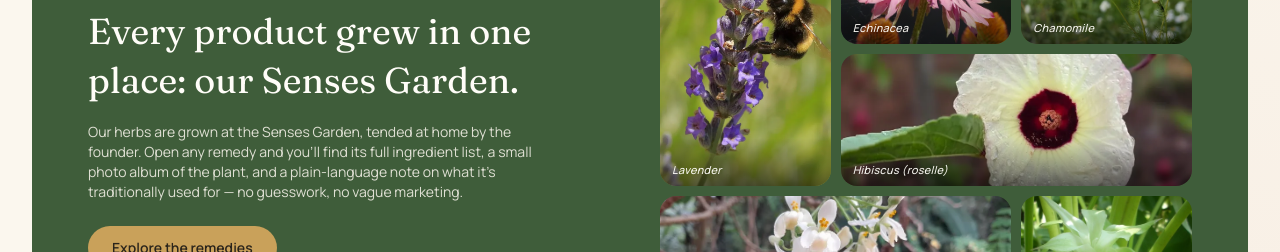
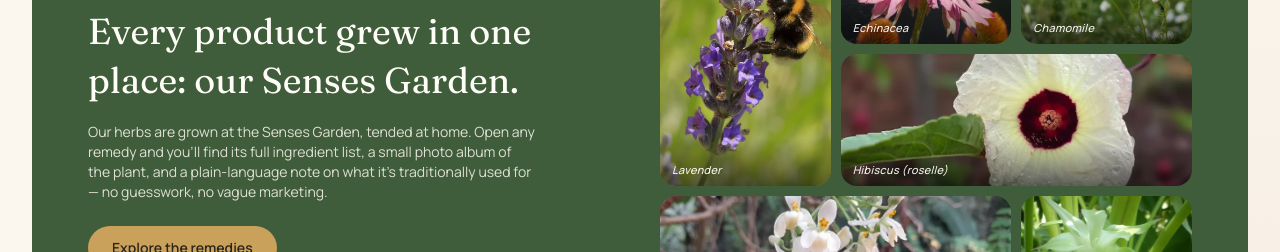
Before and after one commit to JessyWaweru/herb-root-frontend, a React (Vite) app: page / in a window 1280 px wide. Shown: the part 2420-2672 px from the top of the page. Built offline with nearby package versions, Linux system fonts and the light colour scheme; no server answers.

Commit message:
📝 Garden copy: tended at home

```diff
--- a/src/components/home/GardenStory.tsx
+++ b/src/components/home/GardenStory.tsx
@@ -16,7 +16,7 @@ export function GardenStory() {
             Every product grew in one place: our Senses Garden.
           </h2>
           <p className="mt-4 max-w-md text-sm text-cream-100/85">
-            Our herbs are grown at the Senses Garden, tended at home by the founder. Open any remedy and
+            Our herbs are grown at the Senses Garden, tended at home. Open any remedy and
             you'll find its full ingredient list, a small photo album of the plant, and a plain-language
             note on what it's traditionally used for — no guesswork, no vague marketing.
           </p>
```
